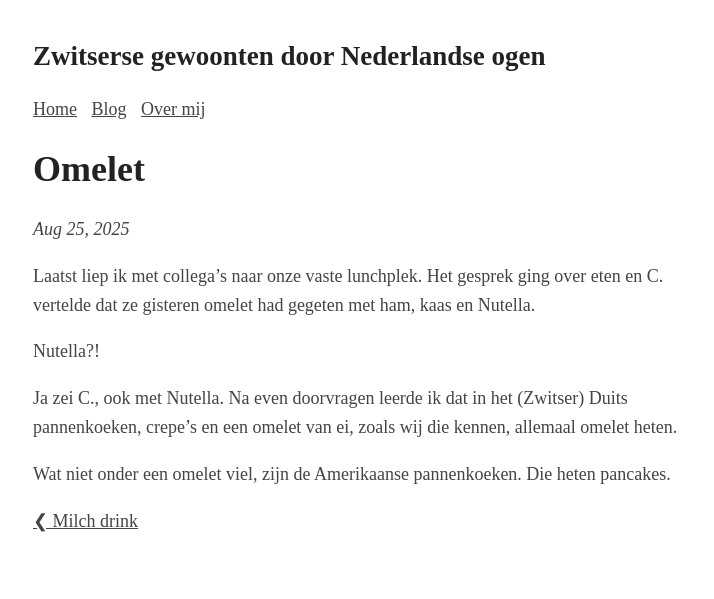
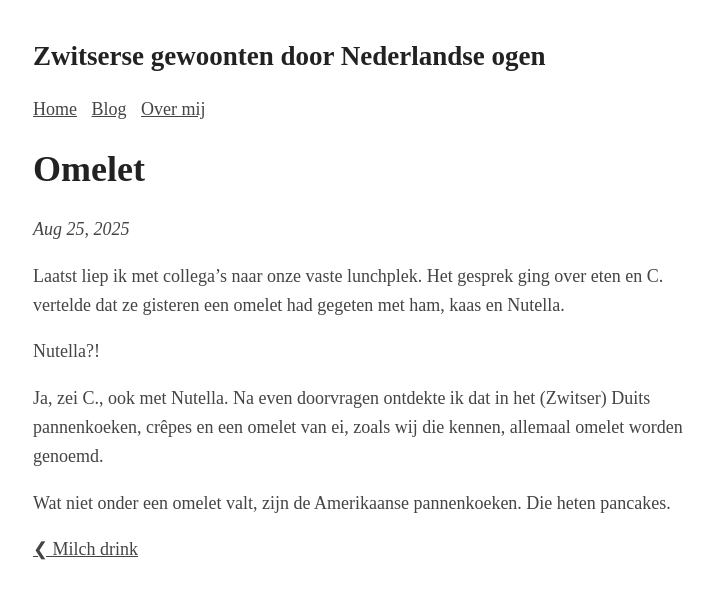
Before and after one commit to Roald87/roaldin.ch, a Jekyll site: the page built from _posts/2025-08-25-omelet.md, in a window 1280 px wide. Shown: the top 599 px of the page, without its empty margins (282-996 px from the left). Built offline with Jekyll 4.4.1, drawn with Linux system fonts in a browser that asks for light colours.

Commit message:
Spellcheck by ChatGPT

```diff
--- a/_posts/2025-08-25-omelet.md
+++ b/_posts/2025-08-25-omelet.md
@@ -4,10 +4,10 @@ title: Omelet
 image:
 ---
 
-Laatst liep ik met collega's naar onze vaste lunchplek. Het gesprek ging over eten en C. vertelde dat ze gisteren omelet had gegeten met ham, kaas en Nutella.
+Laatst liep ik met collega's naar onze vaste lunchplek. Het gesprek ging over eten en C. vertelde dat ze gisteren een omelet had gegeten met ham, kaas en Nutella.
 
 Nutella?!
 
-Ja zei C., ook met Nutella. Na even doorvragen leerde ik dat in het (Zwitser) Duits pannenkoeken, crepe's en een omelet van ei, zoals wij die kennen, allemaal omelet heten.
+Ja, zei C., ook met Nutella. Na even doorvragen ontdekte ik dat in het (Zwitser) Duits pannenkoeken, crêpes en een omelet van ei, zoals wij die kennen, allemaal omelet worden genoemd.
 
-Wat niet onder een omelet viel, zijn de Amerikaanse pannenkoeken. Die heten pancakes.
+Wat niet onder een omelet valt, zijn de Amerikaanse pannenkoeken. Die heten pancakes.
```
